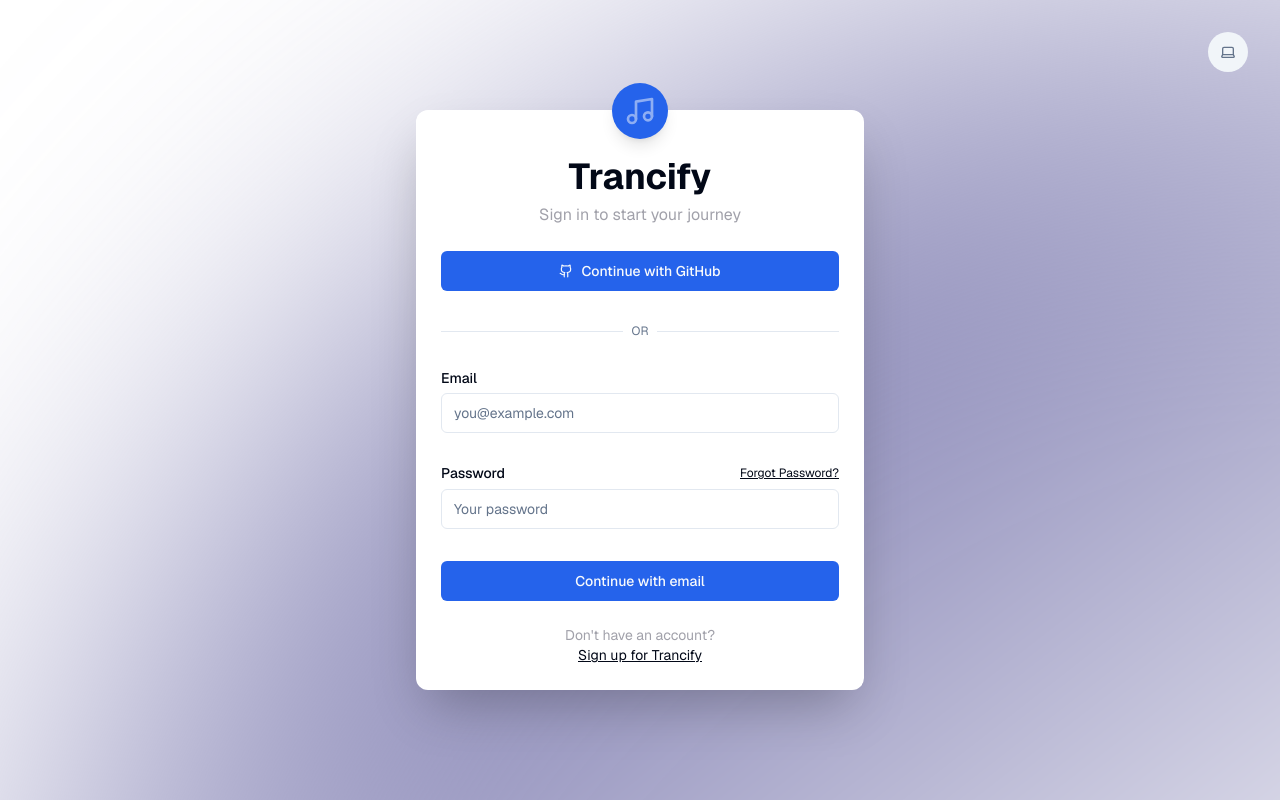
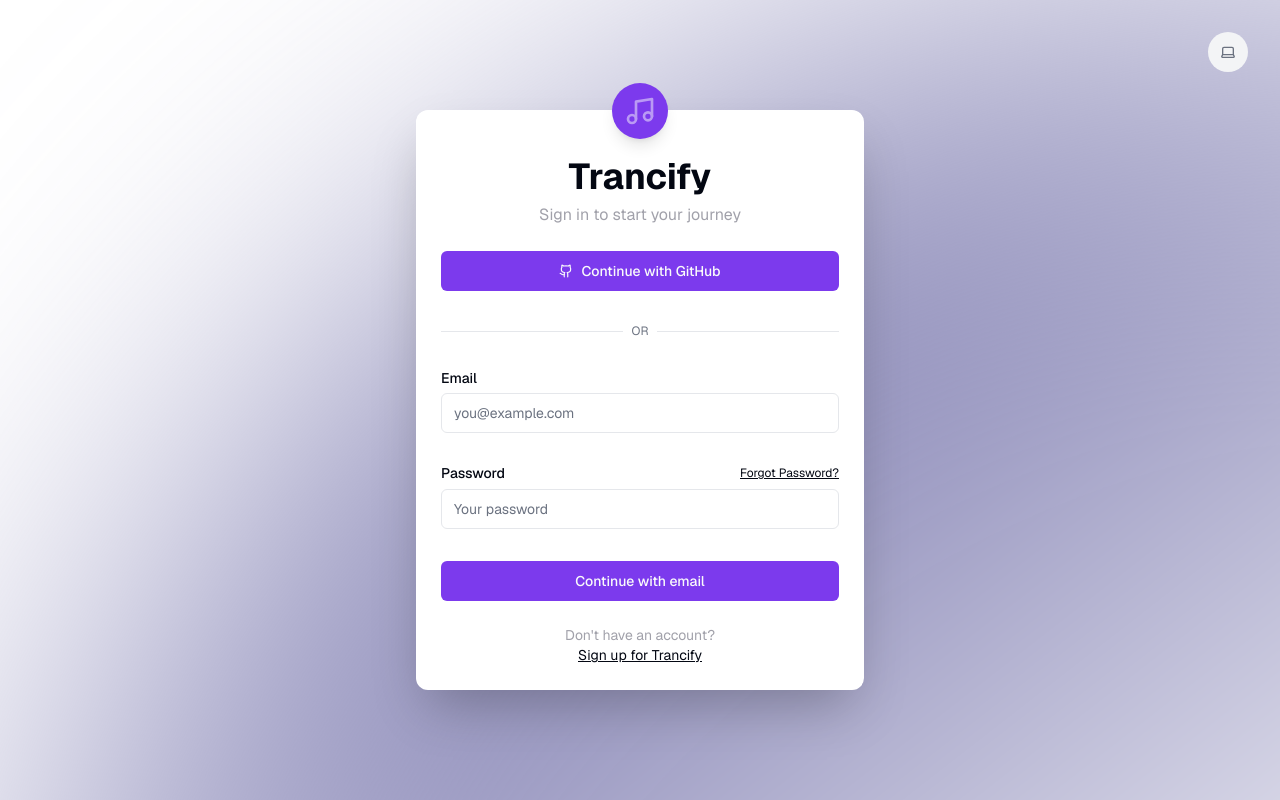
Before and after one commit to jakubjirous/trancify, a Next.js app: page /sign-in in a window 1280 px wide. Built offline with nearby package versions, Linux system fonts and the light colour scheme; what tailwindcss-react-aria-components would draw is missing.

Commit message:
ui: update shadcn global theming

```diff
--- a/src/styles/theming.css
+++ b/src/styles/theming.css
@@ -1,23 +1,23 @@
 :root {
   --background: 0 0% 100%;
-  --foreground: 222.2 84% 4.9%;
+  --foreground: 224 71.4% 4.1%;
   --card: 0 0% 100%;
-  --card-foreground: 222.2 84% 4.9%;
+  --card-foreground: 224 71.4% 4.1%;
   --popover: 0 0% 100%;
-  --popover-foreground: 222.2 84% 4.9%;
-  --primary: 221.2 83.2% 53.3%;
-  --primary-foreground: 210 40% 98%;
-  --secondary: 210 40% 96.1%;
-  --secondary-foreground: 222.2 47.4% 11.2%;
-  --muted: 210 40% 96.1%;
-  --muted-foreground: 215.4 16.3% 46.9%;
-  --accent: 210 40% 96.1%;
-  --accent-foreground: 222.2 47.4% 11.2%;
+  --popover-foreground: 224 71.4% 4.1%;
+  --primary: 262.1 83.3% 57.8%;
+  --primary-foreground: 210 20% 98%;
+  --secondary: 220 14.3% 95.9%;
+  --secondary-foreground: 220.9 39.3% 11%;
+  --muted: 220 14.3% 95.9%;
+  --muted-foreground: 220 8.9% 46.1%;
+  --accent: 220 14.3% 95.9%;
+  --accent-foreground: 220.9 39.3% 11%;
   --destructive: 0 84.2% 60.2%;
-  --destructive-foreground: 210 40% 98%;
-  --border: 214.3 31.8% 91.4%;
-  --input: 214.3 31.8% 91.4%;
-  --ring: 221.2 83.2% 53.3%;
+  --destructive-foreground: 210 20% 98%;
+  --border: 220 13% 91%;
+  --input: 220 13% 91%;
+  --ring: 262.1 83.3% 57.8%;
   --radius: 0.5rem;
   --chart-1: 12 76% 61%;
   --chart-2: 173 58% 39%;
@@ -27,25 +27,25 @@
 }
 
 .dark {
-  --background: 222.2 84% 4.9%;
-  --foreground: 210 40% 98%;
-  --card: 222.2 84% 4.9%;
-  --card-foreground: 210 40% 98%;
-  --popover: 222.2 84% 4.9%;
-  --popover-foreground: 210 40% 98%;
-  --primary: 217.2 91.2% 59.8%;
-  --primary-foreground: 222.2 47.4% 11.2%;
-  --secondary: 217.2 32.6% 17.5%;
-  --secondary-foreground: 210 40% 98%;
-  --muted: 217.2 32.6% 17.5%;
-  --muted-foreground: 215 20.2% 65.1%;
-  --accent: 217.2 32.6% 17.5%;
-  --accent-foreground: 210 40% 98%;
+  --background: 224 71.4% 4.1%;
+  --foreground: 210 20% 98%;
+  --card: 224 71.4% 4.1%;
+  --card-foreground: 210 20% 98%;
+  --popover: 224 71.4% 4.1%;
+  --popover-foreground: 210 20% 98%;
+  --primary: 263.4 70% 50.4%;
+  --primary-foreground: 210 20% 98%;
+  --secondary: 215 27.9% 16.9%;
+  --secondary-foreground: 210 20% 98%;
+  --muted: 215 27.9% 16.9%;
+  --muted-foreground: 217.9 10.6% 64.9%;
+  --accent: 215 27.9% 16.9%;
+  --accent-foreground: 210 20% 98%;
   --destructive: 0 62.8% 30.6%;
-  --destructive-foreground: 210 40% 98%;
-  --border: 217.2 32.6% 17.5%;
-  --input: 217.2 32.6% 17.5%;
-  --ring: 224.3 76.3% 48%;
+  --destructive-foreground: 210 20% 98%;
+  --border: 215 27.9% 16.9%;
+  --input: 215 27.9% 16.9%;
+  --ring: 263.4 70% 50.4%;
   --chart-1: 220 70% 50%;
   --chart-2: 160 60% 45%;
   --chart-3: 30 80% 55%;
```
